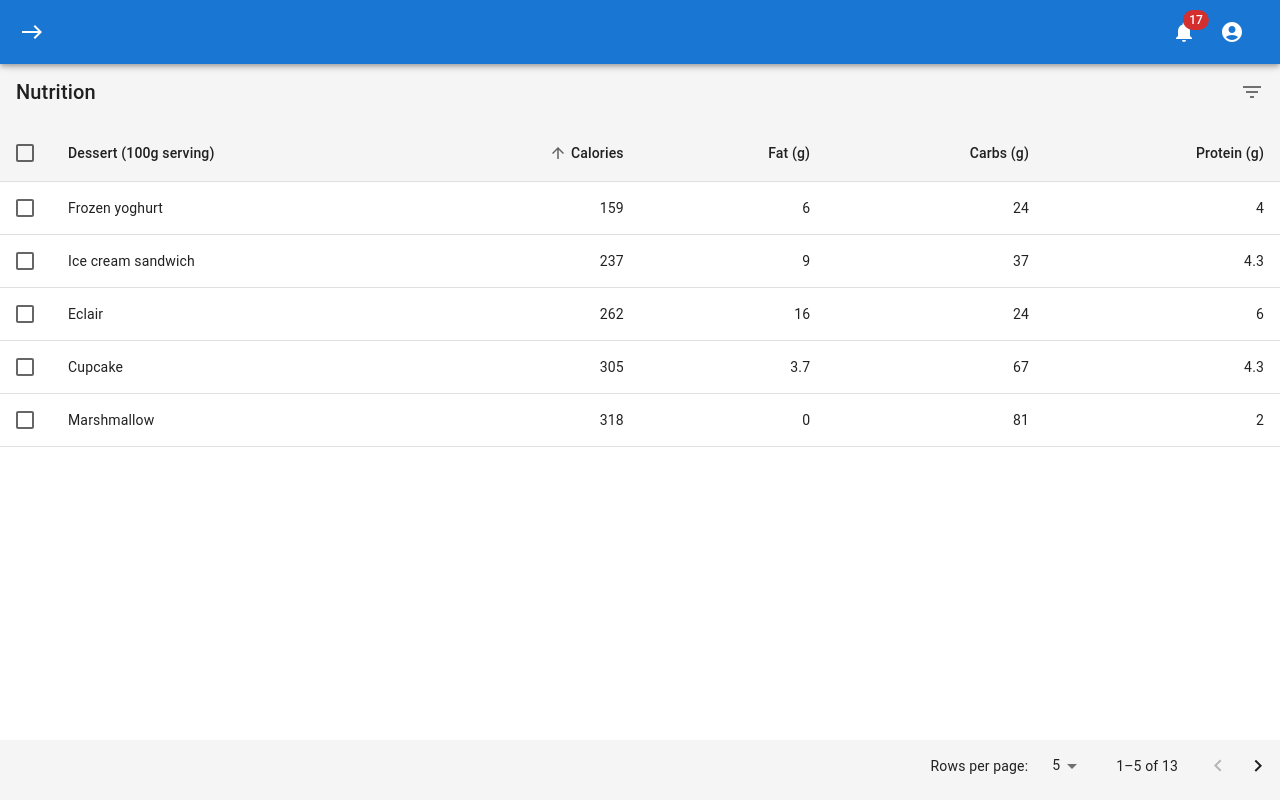
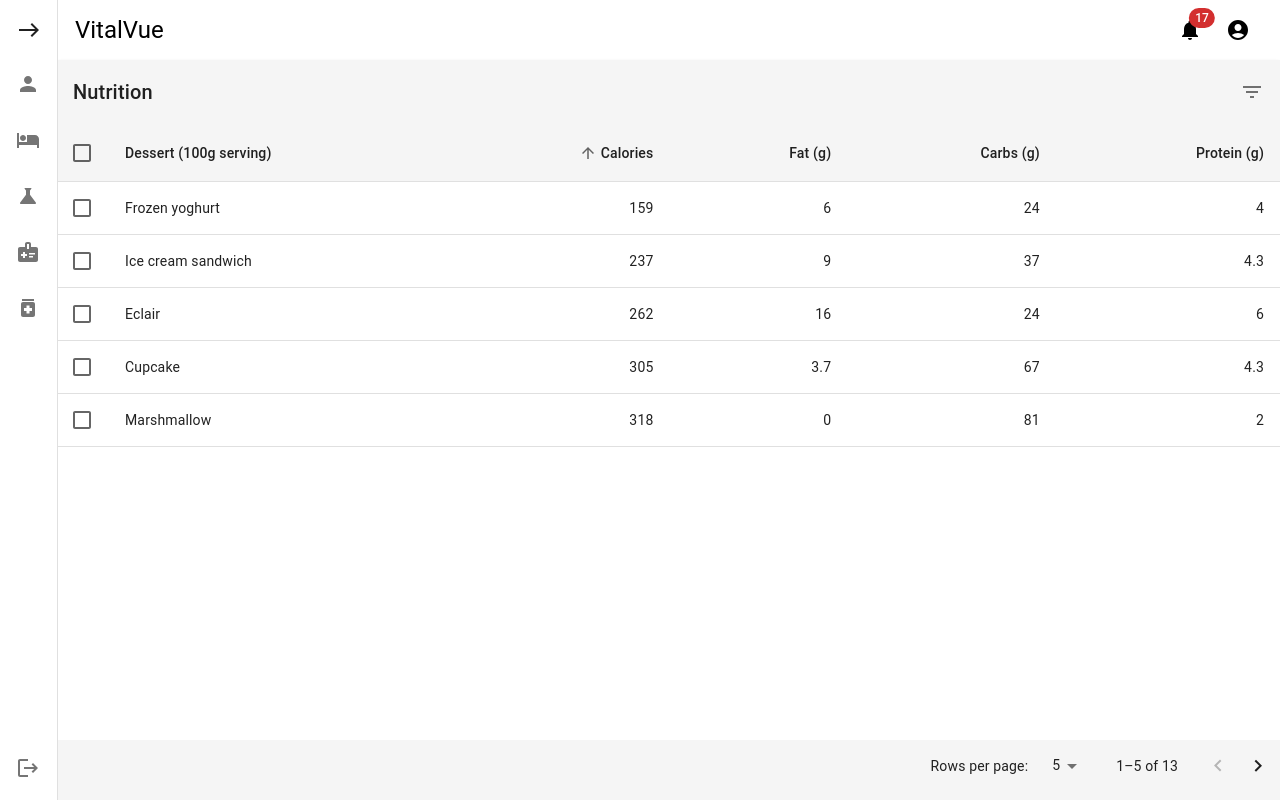
Before and after one commit to chadmroberts88/vital-vue-web, a React (Create React App) app: page / in a window 1280 px wide. Built offline with nearby package versions, Linux system fonts and the light colour scheme.

Commit message:
Updated Navigation Bar.

```diff
--- a/src/App.tsx
+++ b/src/App.tsx
@@ -24,9 +24,9 @@ function App() {
 
   return (
     <ThemeProvider theme={darkTheme}>
-      <NavigationDrawer isOpen={isDrawerOpen}>
-        <HeaderBar isOpen={isDrawerOpen} toggleDrawer={handleToggleDrawer} />
+      <NavigationDrawer isOpen={isDrawerOpen} toggleDrawer={handleToggleDrawer}>
         <MainContent isOpen={isDrawerOpen}>
+          <HeaderBar isOpen={isDrawerOpen} toggleDrawer={handleToggleDrawer} />
           <PatientListPage />
         </MainContent>
       </NavigationDrawer>
--- a/src/components/DrawerHeader.tsx
+++ b/src/components/DrawerHeader.tsx
@@ -1,19 +1,28 @@
+import { IconButton } from "@mui/material";
 import { styled } from "@mui/material/styles";
-import Typography from "@mui/material/Typography";
+import { West, East } from "@mui/icons-material";
+import { HEADER_HEIGHT } from "../global/Constants";
+
+interface DrawerHeaderProps {
+  isOpen: boolean;
+  toggleDrawer: () => void;
+}
 
 const StyledDrawerHeader = styled("div")(({ theme }) => ({
+  minHeight: HEADER_HEIGHT,
   display: "flex",
   alignItems: "center",
-  padding: theme.spacing(0, 1),
-  // necessary for content to be below app bar
-  ...theme.mixins.toolbar,
-  justifyContent: "flex-start",
 }));
 
-const DrawerHeader = (): JSX.Element => {
+const DrawerHeader = ({
+  isOpen,
+  toggleDrawer,
+}: DrawerHeaderProps): JSX.Element => {
   return (
     <StyledDrawerHeader>
-      <Typography variant="h5">VitalVue</Typography>
+      <IconButton color="inherit" onClick={toggleDrawer} sx={{ ml: "9px" }}>
+        {isOpen ? <West /> : <East />}
+      </IconButton>
     </StyledDrawerHeader>
   );
 };
--- a/src/components/HeaderBar.tsx
+++ b/src/components/HeaderBar.tsx
@@ -1,28 +1,30 @@
 import { styled } from "@mui/material/styles";
-import MuiAppBar, { AppBarProps as MuiAppBarProps } from "@mui/material/AppBar";
-import { AccountCircle, Notifications, West, East } from "@mui/icons-material";
-import Toolbar from "@mui/material/Toolbar";
+import { AccountCircle, Notifications } from "@mui/icons-material";
 import IconButton from "@mui/material/IconButton";
+import Badge from "@mui/material/Badge";
+import { Typography } from "@mui/material";
+import { HEADER_HEIGHT } from "../global/Constants";
 
-import { DRAWER_WIDTH } from "../global/Constants";
-import Badge from "@mui/material/Badge";
-
-interface HeaderBarProps extends MuiAppBarProps {
+interface HeaderBarProps {
   isOpen: boolean;
   toggleDrawer: () => void;
 }
 
-const StyledHeaderBar = styled(MuiAppBar, {
+const StyledHeaderBar = styled("div", {
   shouldForwardProp: (prop) =>
     !["isOpen", "toggleDrawer"].includes(prop.toString()),
 })<HeaderBarProps>(({ theme, isOpen }) => ({
+  minHeight: HEADER_HEIGHT,
+  display: "flex",
+  justifyContent: "space-between",
+  alignItems: "center",
+  paddingLeft: "18px",
+  paddingRight: "18px",
   transition: theme.transitions.create(["margin", "width"], {
     easing: theme.transitions.easing.sharp,
     duration: theme.transitions.duration.leavingScreen,
   }),
   ...(isOpen && {
-    width: `calc(100% - ${DRAWER_WIDTH}px)`,
-    marginLeft: `${DRAWER_WIDTH}px`,
     transition: theme.transitions.create(["margin", "width"], {
       easing: theme.transitions.easing.easeOut,
       duration: theme.transitions.duration.enteringScreen,
@@ -32,21 +34,8 @@ const StyledHeaderBar = styled(MuiAppBar, {
 
 const HeaderBar = ({ isOpen, toggleDrawer }: HeaderBarProps) => {
   return (
-    <StyledHeaderBar
-      position="fixed"
-      isOpen={isOpen}
-      toggleDrawer={toggleDrawer}
-    >
-      <Toolbar sx={{ display: "flex", justifyContent: "space-between" }}>
-        <IconButton
-          color="inherit"
-          aria-label="open drawer"
-          onClick={toggleDrawer}
-          edge="start"
-          sx={{ mr: 2 }}
-        >
-          {isOpen ? <West /> : <East />}
-        </IconButton>
+    <StyledHeaderBar isOpen={isOpen} toggleDrawer={toggleDrawer}>
+      <Typography variant="h5">VitalVue</Typography>
       <div>
         <IconButton
           size="large"
@@ -61,7 +50,6 @@ const HeaderBar = ({ isOpen, toggleDrawer }: HeaderBarProps) => {
           <AccountCircle />
         </IconButton>
       </div>
-      </Toolbar>
     </StyledHeaderBar>
   );
 };
--- a/src/components/MainContent.tsx
+++ b/src/components/MainContent.tsx
@@ -1,7 +1,5 @@
 import { PropsWithChildren } from "react";
 import { styled } from "@mui/material/styles";
-
-import { DRAWER_WIDTH } from "../global/Constants";
 
 const StyledMainContent = styled("main", {
   shouldForwardProp: (prop) => prop !== "isOpen",
@@ -11,14 +9,12 @@ const StyledMainContent = styled("main", {
   flex: 1,
   flexGrow: 1,
   display: "flex",
-  marginTop: "60px",
   flexDirection: "column",
-  height: "calc(100% - 60px)",
+  height: "100%",
   transition: theme.transitions.create("margin", {
     easing: theme.transitions.easing.sharp,
     duration: theme.transitions.duration.leavingScreen,
   }),
-  marginLeft: `-${DRAWER_WIDTH}px`,
   ...(isOpen && {
     transition: theme.transitions.create("margin", {
       easing: theme.transitions.easing.easeOut,
--- a/src/global/Constants.ts
+++ b/src/global/Constants.ts
@@ -1 +1,2 @@
 export const DRAWER_WIDTH = 240;
+export const HEADER_HEIGHT = 60;
--- a/src/navigation/NavigationDrawer.tsx
+++ b/src/navigation/NavigationDrawer.tsx
@@ -1,8 +1,8 @@
 import { PropsWithChildren } from "react";
-import Button from "@mui/material/Button";
+import { CSSObject, Theme, styled } from "@mui/material/styles";
 import Stack from "@mui/material/Stack";
 import Box from "@mui/material/Box";
-import Drawer from "@mui/material/Drawer";
+import MuiDrawer from "@mui/material/Drawer";
 import List from "@mui/material/List";
 import {
   Person,
@@ -10,6 +10,7 @@ import {
   Science,
   MedicalInformation,
   Medication,
+  Logout,
 } from "@mui/icons-material";
 
 import { DRAWER_WIDTH } from "../global/Constants";
@@ -18,11 +19,52 @@ import DrawerListItem from "../components/DrawerListItem";
 
 type NavigationDrawerProps = PropsWithChildren & {
   isOpen: boolean;
+  toggleDrawer: () => void;
 };
+
+const openedMixin = (theme: Theme): CSSObject => ({
+  width: DRAWER_WIDTH,
+  transition: theme.transitions.create("width", {
+    easing: theme.transitions.easing.sharp,
+    duration: theme.transitions.duration.enteringScreen,
+  }),
+  overflowX: "hidden",
+});
+
+const closedMixin = (theme: Theme): CSSObject => ({
+  transition: theme.transitions.create("width", {
+    easing: theme.transitions.easing.sharp,
+    duration: theme.transitions.duration.leavingScreen,
+  }),
+  overflowX: "hidden",
+  width: `calc(${theme.spacing(7)} + 1px)`,
+  [theme.breakpoints.up("sm")]: {
+    width: `calc(${theme.spacing(7)} + 1px)`,
+  },
+});
+
+const Drawer = styled(MuiDrawer, {
+  shouldForwardProp: (prop) =>
+    !["isOpen", "toggleDrawer"].includes(prop.toString()),
+})<NavigationDrawerProps>(({ theme, isOpen }) => ({
+  width: DRAWER_WIDTH,
+  flexShrink: 0,
+  whiteSpace: "nowrap",
+  boxSizing: "border-box",
+  ...(isOpen && {
+    ...openedMixin(theme),
+    "& .MuiDrawer-paper": openedMixin(theme),
+  }),
+  ...(!isOpen && {
+    ...closedMixin(theme),
+    "& .MuiDrawer-paper": closedMixin(theme),
+  }),
+}));
 
 const NavigationDrawer = ({
   children,
   isOpen,
+  toggleDrawer,
 }: NavigationDrawerProps): JSX.Element => {
   return (
     <Box
@@ -31,21 +73,8 @@ const NavigationDrawer = ({
         display: "flex",
       }}
     >
-      <Drawer
-        sx={{
-          width: DRAWER_WIDTH,
-          flexShrink: 0,
-          "& .MuiDrawer-paper": {
-            width: DRAWER_WIDTH,
-            boxSizing: "border-box",
-          },
-        }}
-        variant="persistent"
-        anchor="left"
-        open={isOpen}
-      >
-        <DrawerHeader />
-
+      <Drawer variant="permanent" isOpen={isOpen} toggleDrawer={toggleDrawer}>
+        <DrawerHeader isOpen={isOpen} toggleDrawer={toggleDrawer} />
         <Stack flex={1} direction="column" justifyContent="space-between">
           <List sx={{ p: 0 }}>
             <DrawerListItem text="Staff" icon={<Person />} />
@@ -54,9 +83,7 @@ const NavigationDrawer = ({
             <DrawerListItem text="Procedures" icon={<MedicalInformation />} />
             <DrawerListItem text="Medications" icon={<Medication />} />
           </List>
-          <Button sx={{ m: 2 }} variant="outlined">
-            Log Out
-          </Button>
+          <DrawerListItem text="Log Out" icon={<Logout />} />
         </Stack>
       </Drawer>
       {children}
```
Lines whose indentation alone changed are shown as unchanged.
